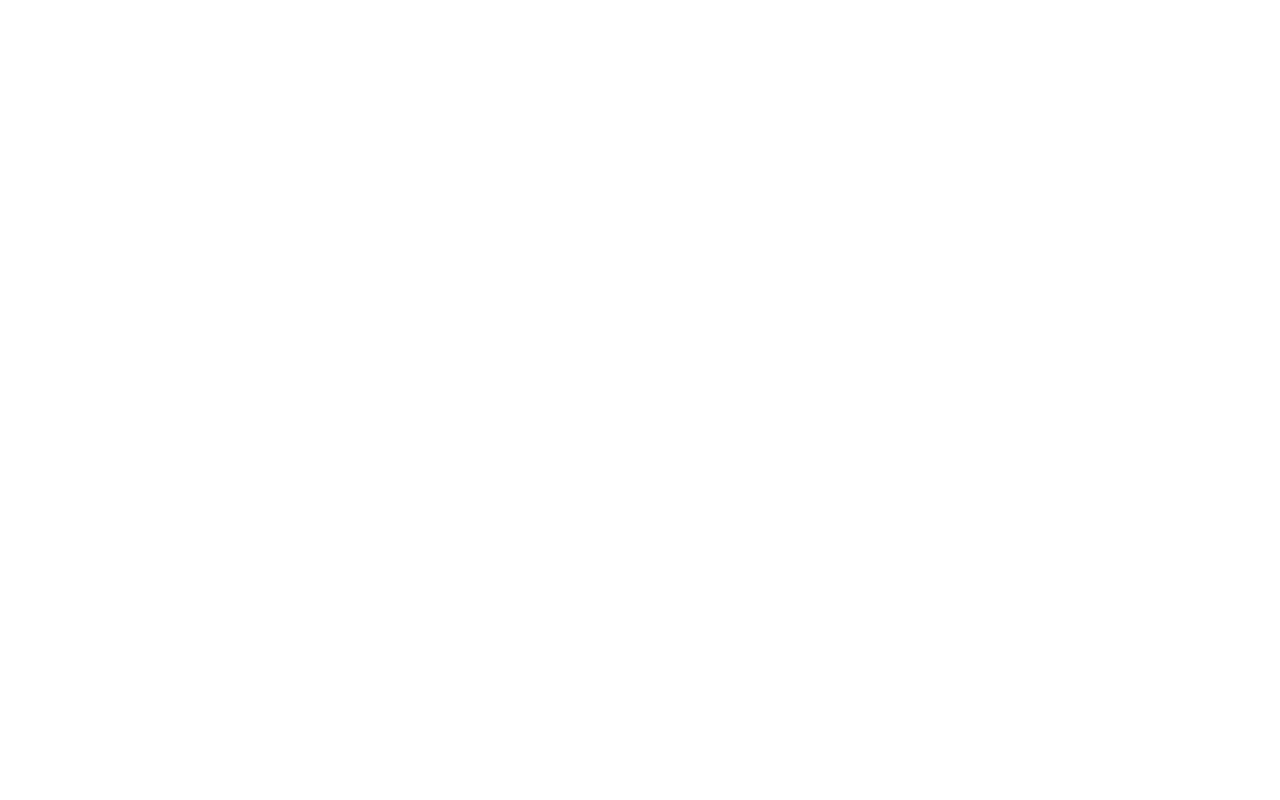
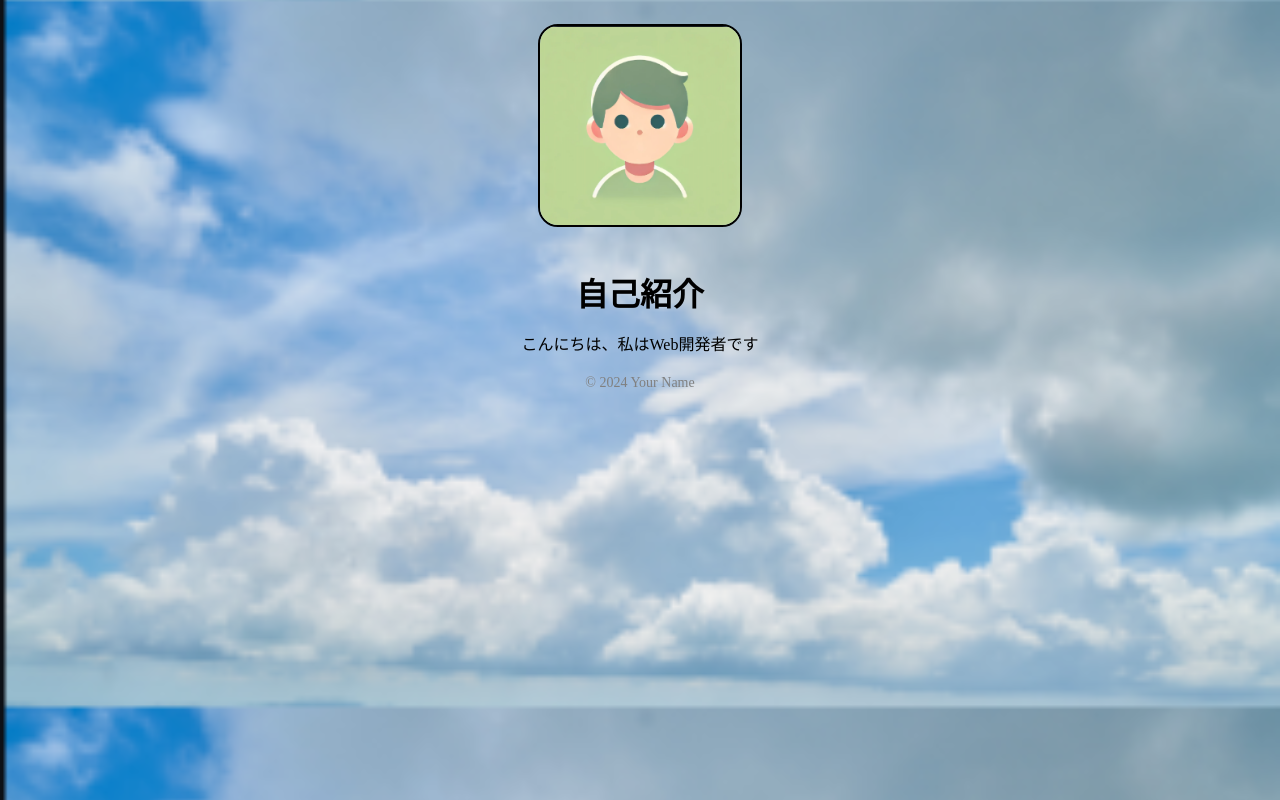
Before and after one commit to yui0297/HTML-CSS-Tutorial, a plain HTML site: page index.html in a window 1280 px wide. Drawn offline with Linux system fonts and the light colour scheme.

Commit message:
自己紹介サイトの作成

```diff
--- a/index.html
+++ b/index.html
@@ -1 +1,16 @@
 <!-- index.html -->
+<!DOCTYPE html>
+<html lang="ja">
+<head>
+    <meta charset="UTF-8">
+    <meta name="viewport" content="width=device-width, initial-scale=1.0">
+    <link rel="stylesheet" href="styles.css">
+    <title>自己紹介サイト</title>
+</head>
+<body>
+    <img src="スクリーンショット 2024-12-10 135159.png" alt="プロフィール画像">
+    <h1>自己紹介</h1>
+    <p>こんにちは、私はWeb開発者です</p>
+    <footer>&copy; 2024 Your Name</footer>
+</body>
+</html>
--- /dev/null
+++ b/styles.css
@@ -0,0 +1,23 @@
+img {
+    border: 2px solid black;
+    border-radius: 20px;
+    width: 200px;
+    margin-bottom: 16px;
+}
+
+footer {
+    font-size: 14px;
+    margin-top: 20px;
+    color: gray;
+}
+
+body {
+    text-align: center;
+    padding: 16px;
+    background-image: url('スクリーンショット\ 2024-12-10\ 142310.png');
+    background-size: cover;
+}
+
+h1 {
+    margin-bottom: 16px;
+}
```
Also changed, not shown: スクリーンショット 2024-12-10 135159.png (added), スクリーンショット 2024-12-10 142310.png (added).
